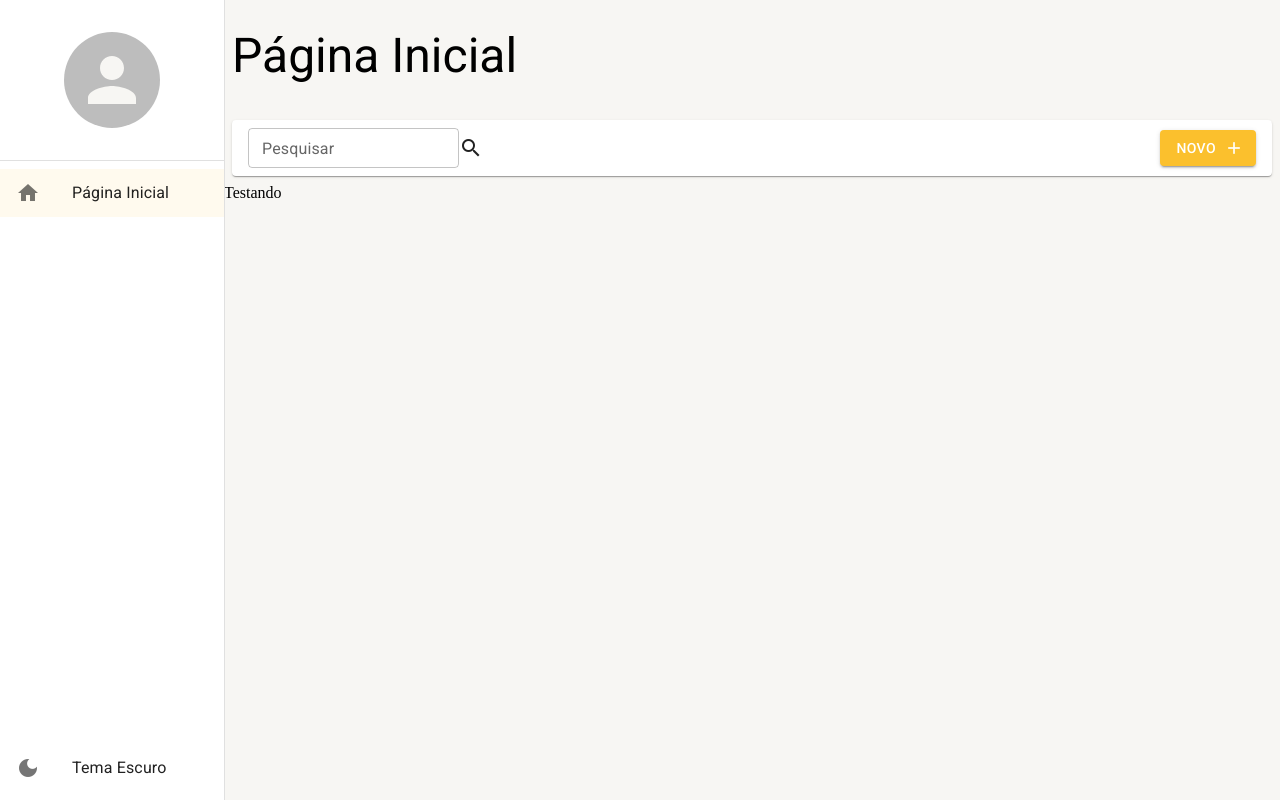
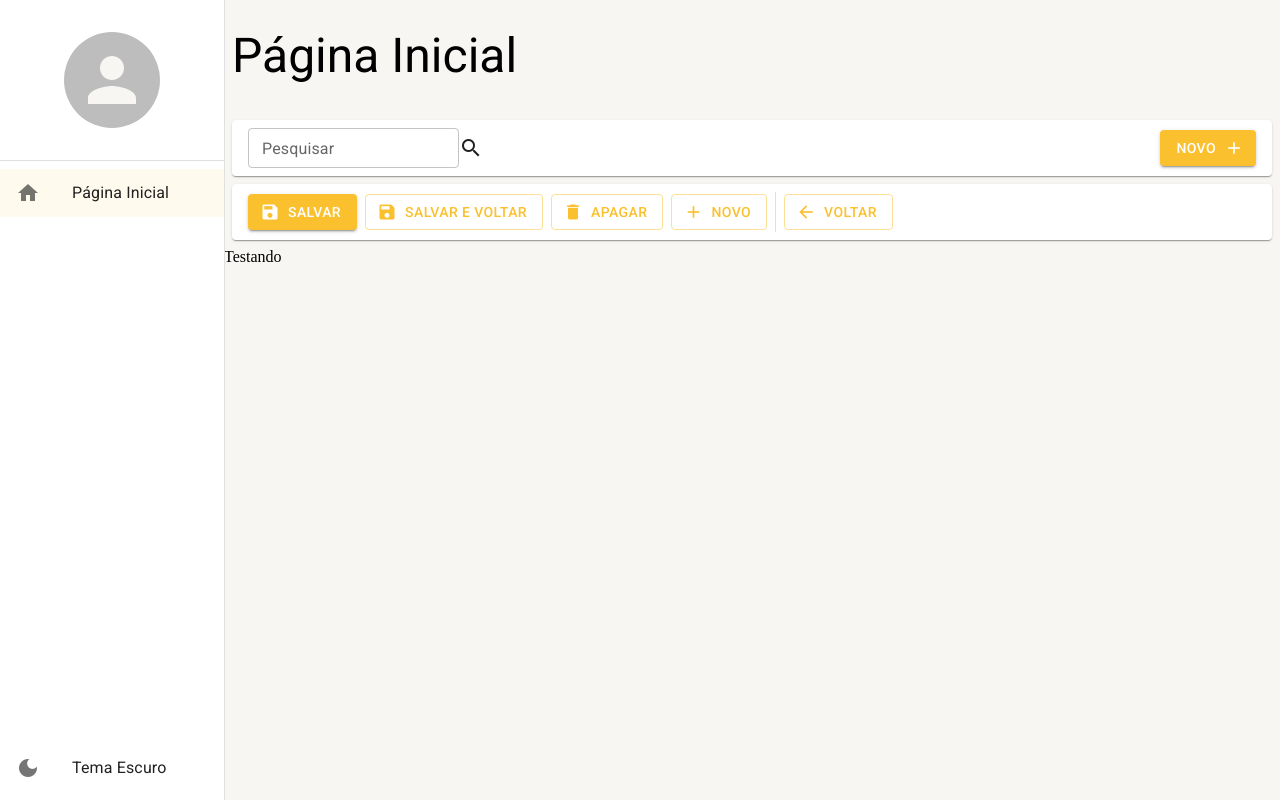
Before and after one commit to estaeldev/react-materialui-typescript, a React (Create React App) app: page /pagina-inicial in a window 1280 px wide. Built offline with nearby package versions, Linux system fonts and the light colour scheme.

Commit message:
feat: adicionando ferramentas-de-detalhes

```diff
--- a/src/pages/dashboard/Dashboard.tsx
+++ b/src/pages/dashboard/Dashboard.tsx
@@ -1,16 +1,50 @@
-import { FC } from "react"
-import { FerramentasDaListagem } from "../../shared/components"
+import { Divider } from "@mui/material"
+import { FC, useCallback } from "react"
+import { FerramentasDaListagem, FerramentasDeDetalhe } from "../../shared/components"
 import { FerramentasDaListagemButton, FerramentasDaListagemTextField } from "../../shared/components/ferramentas-da-listagem/components"
+import { FerramentasDeDetalheButton } from "../../shared/components/ferramentas-de-detalhe/components"
 import { LayoutBase } from "../../shared/layouts"
 
 export const Dashboard: FC = () => {
 
+    const handleClickSalvar = useCallback(() => {
+
+    }, [])
+
+    const handleClickSalvarEVoltar = useCallback(() => {
+
+    }, [])
+
+    const handleClickApagar = useCallback(() => {
+
+    }, [])
+
+    const handleClickNovo = useCallback(() => {
+
+    }, [])
+
+    const handleClickVoltar = useCallback(() => {
+
+    }, [])
+
+
     return (
         <LayoutBase titulo="Página Inicial">
+
             <FerramentasDaListagem>
                 <FerramentasDaListagemTextField />
                 <FerramentasDaListagemButton />
             </FerramentasDaListagem>
+
+            <FerramentasDeDetalhe>
+                <FerramentasDeDetalheButton  label="SALVAR" iconName="save" variant="contained" handleClick={handleClickSalvar}/>
+                <FerramentasDeDetalheButton  label="SALVAR E VOLTAR" iconName="save" handleClick={handleClickSalvarEVoltar}/>
+                <FerramentasDeDetalheButton  label="APAGAR" iconName="delete" handleClick={handleClickApagar}/>
+                <FerramentasDeDetalheButton  label="NOVO" iconName="add" handleClick={handleClickNovo} />
+                <Divider orientation="vertical" />
+                <FerramentasDeDetalheButton  label="VOLTAR" iconName="arrow_back" handleClick={handleClickVoltar}/>
+            </FerramentasDeDetalhe>
+
             Testando
         </LayoutBase>
     )
--- /dev/null
+++ b/src/shared/components/ferramentas-de-detalhe/FerramentasDeDetalhe.tsx
@@ -0,0 +1,29 @@
+import { Box, Paper, useTheme } from "@mui/material";
+import { FC, ReactNode } from "react";
+
+interface IFerramentasDeDetalheProps {
+    children?: ReactNode | ReactNode[]
+}
+
+export const FerramentasDeDetalhe: FC<IFerramentasDeDetalheProps> = ({children}) => {
+
+    const theme = useTheme()
+
+    return (
+        <Box
+        component={Paper}
+        display="flex"
+        height={theme.spacing(5)}
+        gap={1}
+        marginX={1}
+        padding={1}
+        paddingX={2}
+        alignItems="center"
+        >
+
+            {children}
+
+        </Box>
+    )
+
+}
--- /dev/null
+++ b/src/shared/components/ferramentas-de-detalhe/components/FerramentasDeDetalheButton.tsx
@@ -0,0 +1,24 @@
+import { Button, Icon } from "@mui/material";
+import { FC } from "react";
+
+interface IFerramentasDeDetalheProps {
+    label: string
+    iconName: string
+    variant?: "contained" | "outlined"
+    handleClick?: () => void
+}
+
+export const FerramentasDeDetalheButton: FC<IFerramentasDeDetalheProps> = ({
+    label="", iconName="", variant="outlined", handleClick}) => {
+
+    return (
+        <Button
+            variant={variant}
+            color="primary"
+            startIcon={<Icon>{iconName}</Icon>}
+            onClick={() => handleClick?.()}>
+            {label}
+        </Button>
+    )
+
+}
--- /dev/null
+++ b/src/shared/components/ferramentas-de-detalhe/components/index.ts
@@ -0,0 +1 @@
+export * from "./FerramentasDeDetalheButton"
--- a/src/shared/components/index.ts
+++ b/src/shared/components/index.ts
@@ -1,2 +1,3 @@
 export * from "./ferramentas-da-listagem/FerramentasDaListagem"
 export * from "./menu-lateral/MenuLateral"
+export * from "./ferramentas-de-detalhe/FerramentasDeDetalhe"
```
